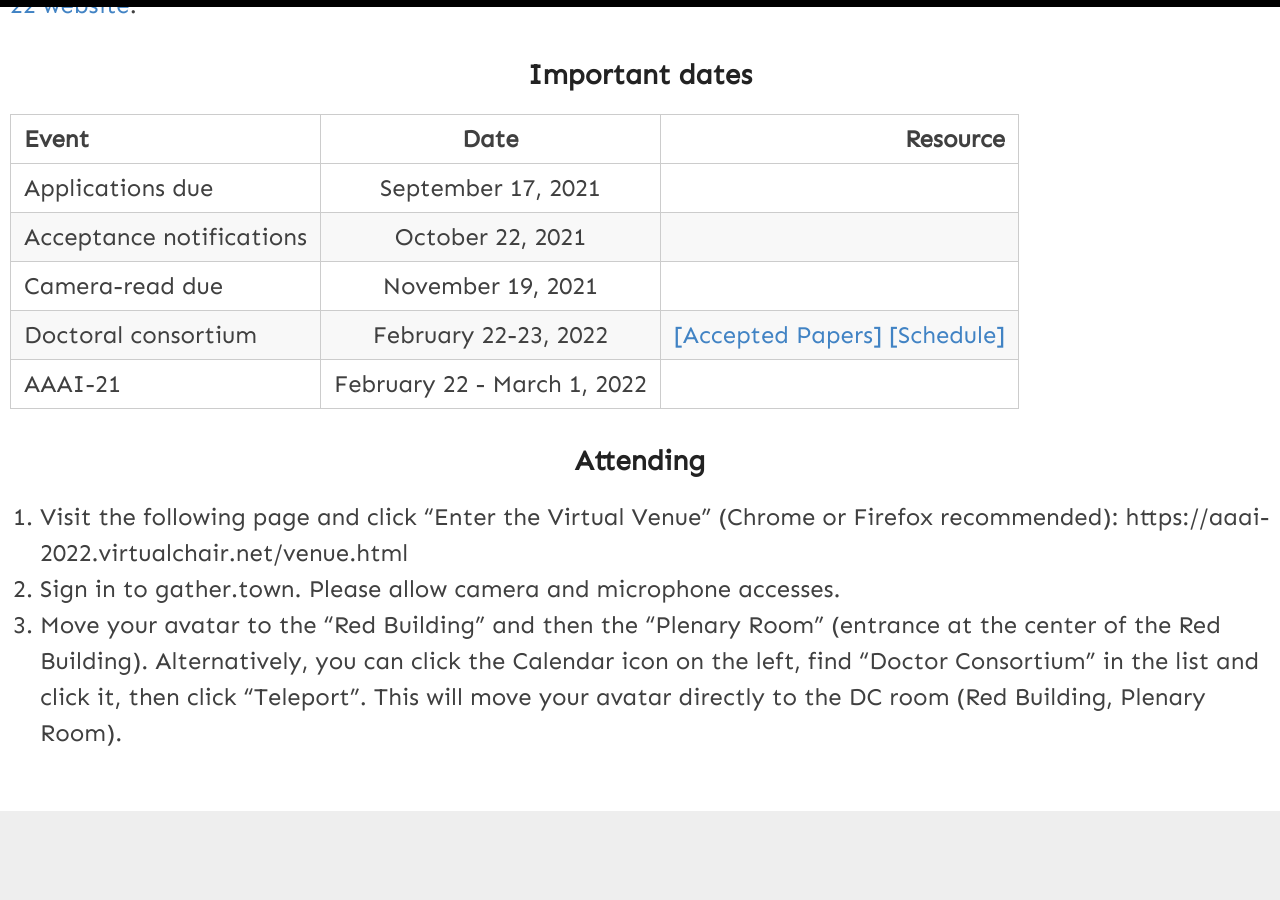
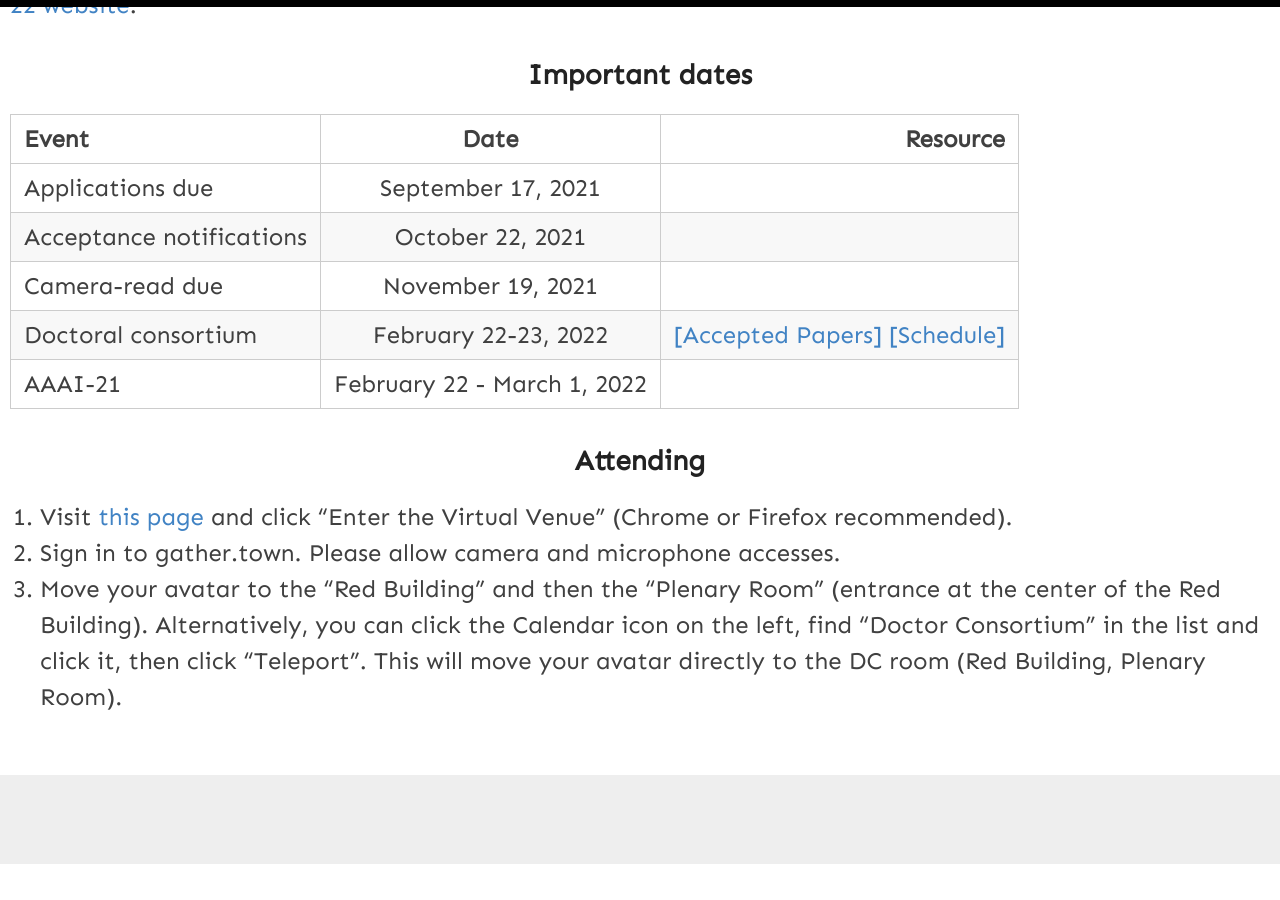
Before and after one commit to yue-ning/dc2025, a Jekyll site: the page built from index.md, in a window 1280 px wide and 900 px high, scrolled down 636 px. Built offline with Jekyll 4.4.1, drawn with Linux system fonts in a browser that asks for light colours; after the commit the page ends 1500 px from its top, so only the background shows below that.

Commit message:
Update index.md

```diff
--- a/index.md
+++ b/index.md
@@ -23,6 +23,6 @@ For additional information (e.g., application procedures) please refer to the ca
 |  AAAI-21 | February 22 - March 1, 2022 | |
 
 ### Attending
-1. Visit the following page and click "Enter the Virtual Venue" (Chrome or Firefox recommended): https://aaai-2022.virtualchair.net/venue.html
+1. Visit [this page](https://aaai-2022.virtualchair.net/venue.html) and click "Enter the Virtual Venue" (Chrome or Firefox recommended).
 2. Sign in to gather.town. Please allow camera and microphone accesses.
 3. Move your avatar to the "Red Building" and then the "Plenary Room" (entrance at the center of the Red Building). Alternatively, you can click the Calendar icon on the left, find "Doctor Consortium" in the list and click it, then click "Teleport". This will move your avatar directly to the DC room (Red Building, Plenary Room).
```
